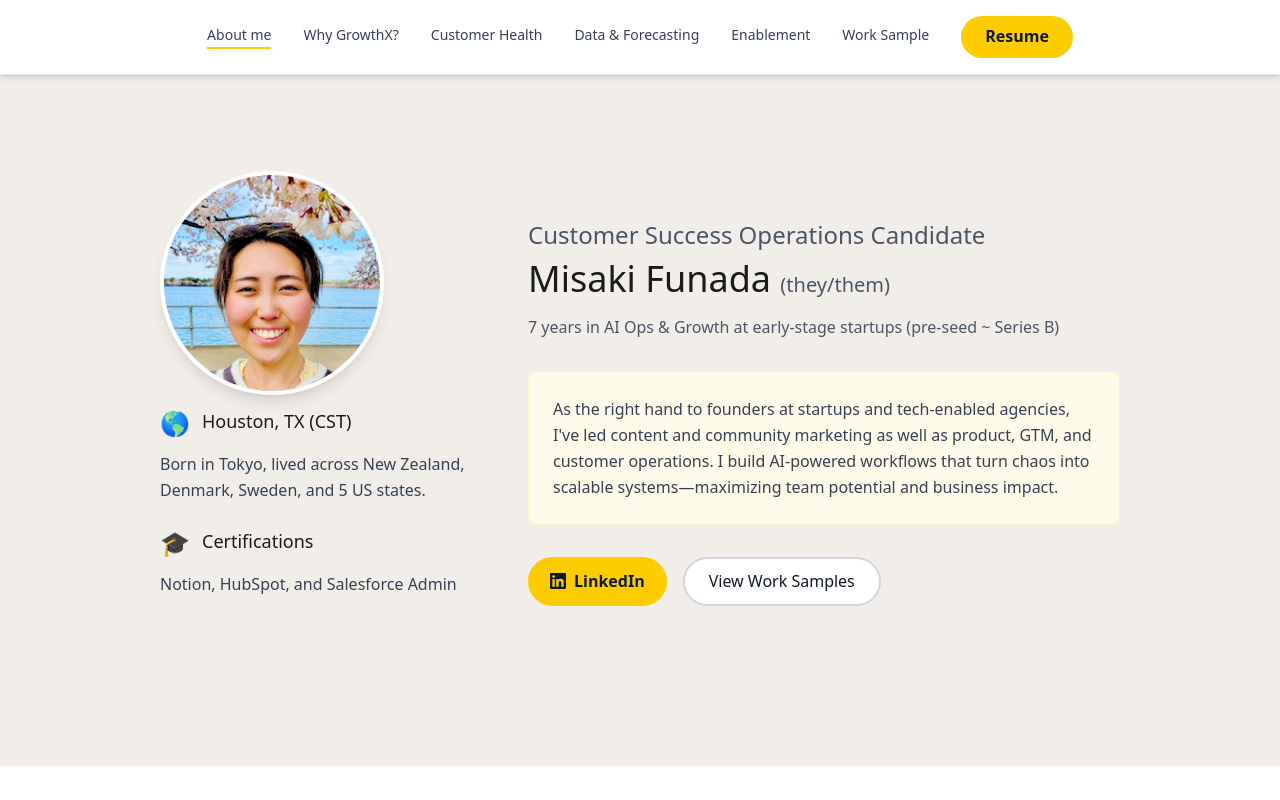
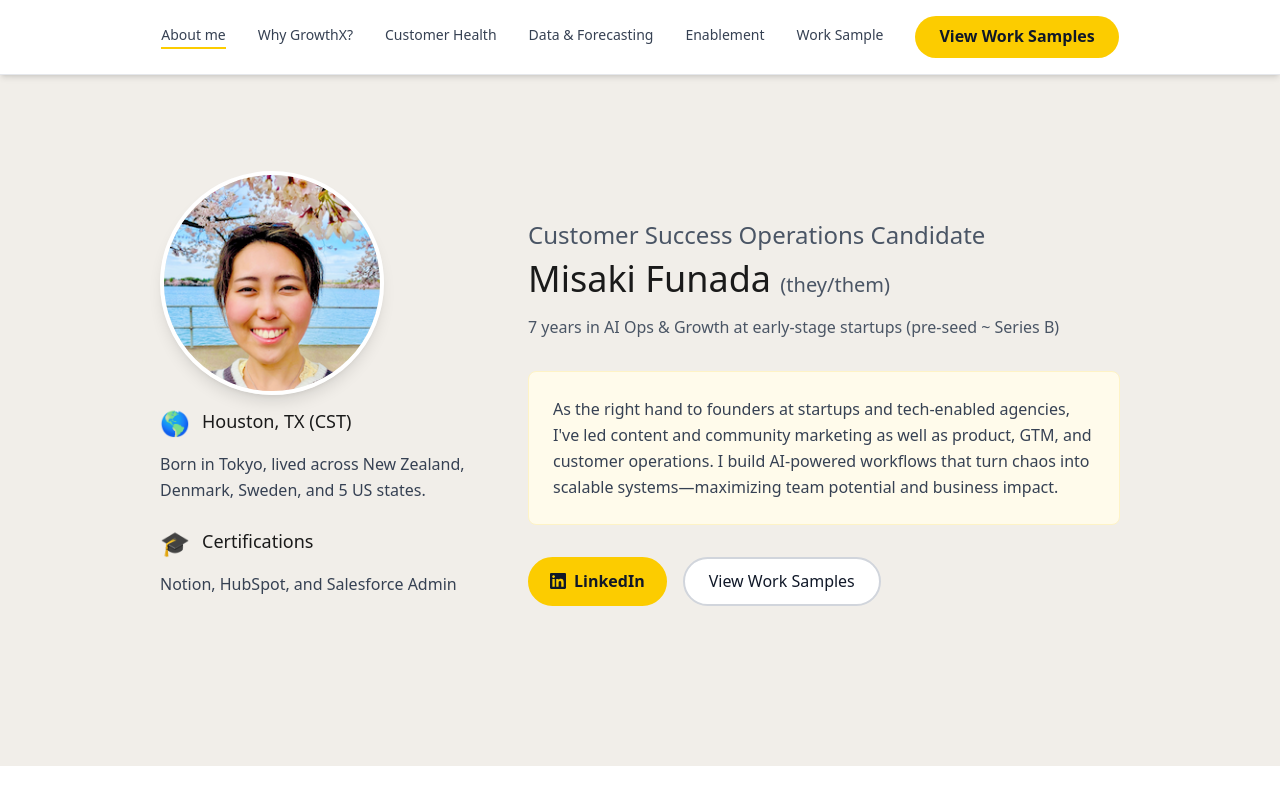
Before and after one commit to maya-misaru-HTX/GrowthX-Portfolio, a React (Vite) app: page / in a window 1280 px wide. Shown: the top 800 px of the page. Built offline with nearby package versions, Linux system fonts and the light colour scheme.

Commit message:
Replace Resume button with View Work Samples button in header

```diff
--- a/src/App.jsx
+++ b/src/App.jsx
@@ -223,12 +223,10 @@ function App() {
               }`}></span>
             </a>
             <a
-              href="/Misaki-Funada_Resume.pdf"
-              target="_blank"
-              rel="noopener noreferrer"
+              href="#work-sample"
               className="px-6 py-2 bg-[#fccc00] text-gray-900 font-semibold rounded-full hover:bg-[#d9a800] transition-all duration-300 hover:shadow-lg"
             >
-              Resume
+              View Work Samples
             </a>
           </div>
         </nav>
```
